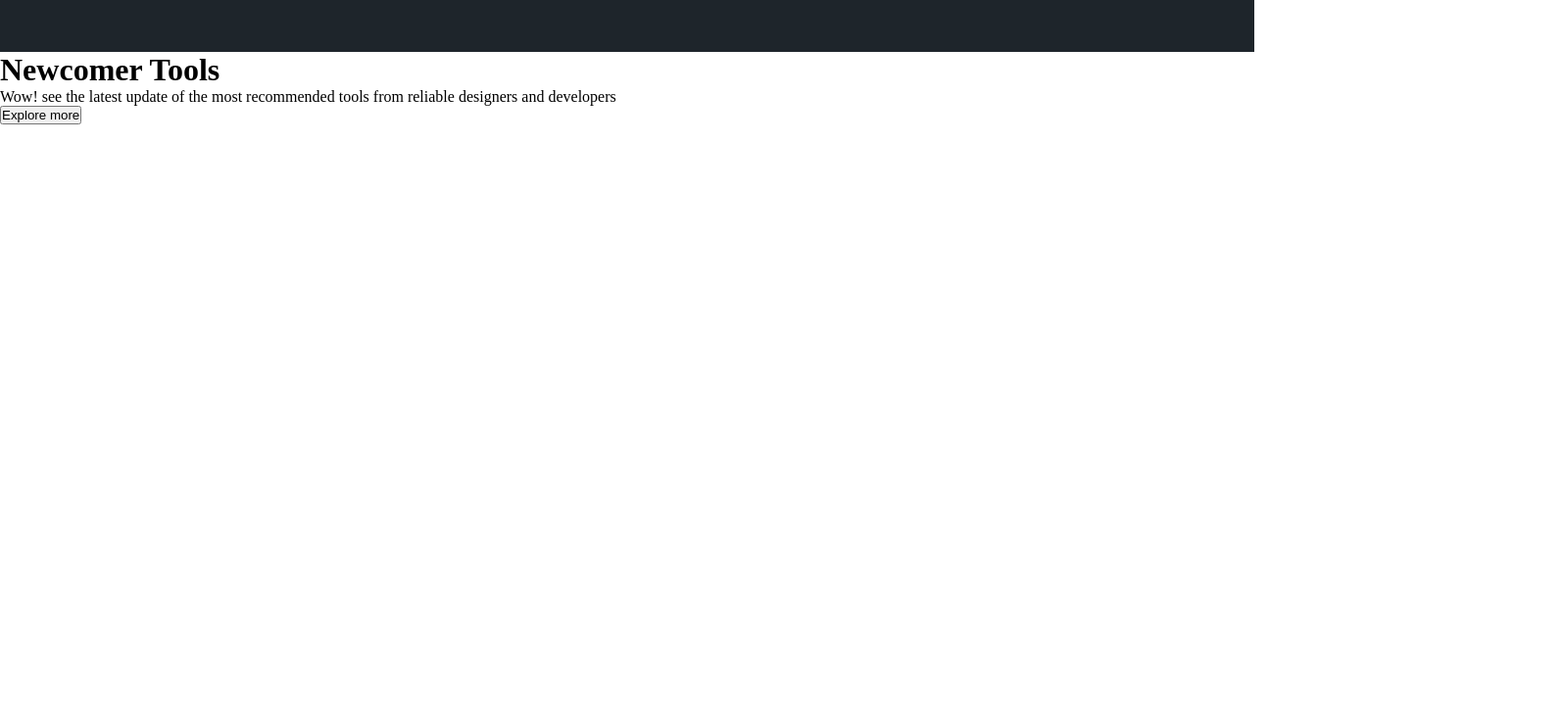
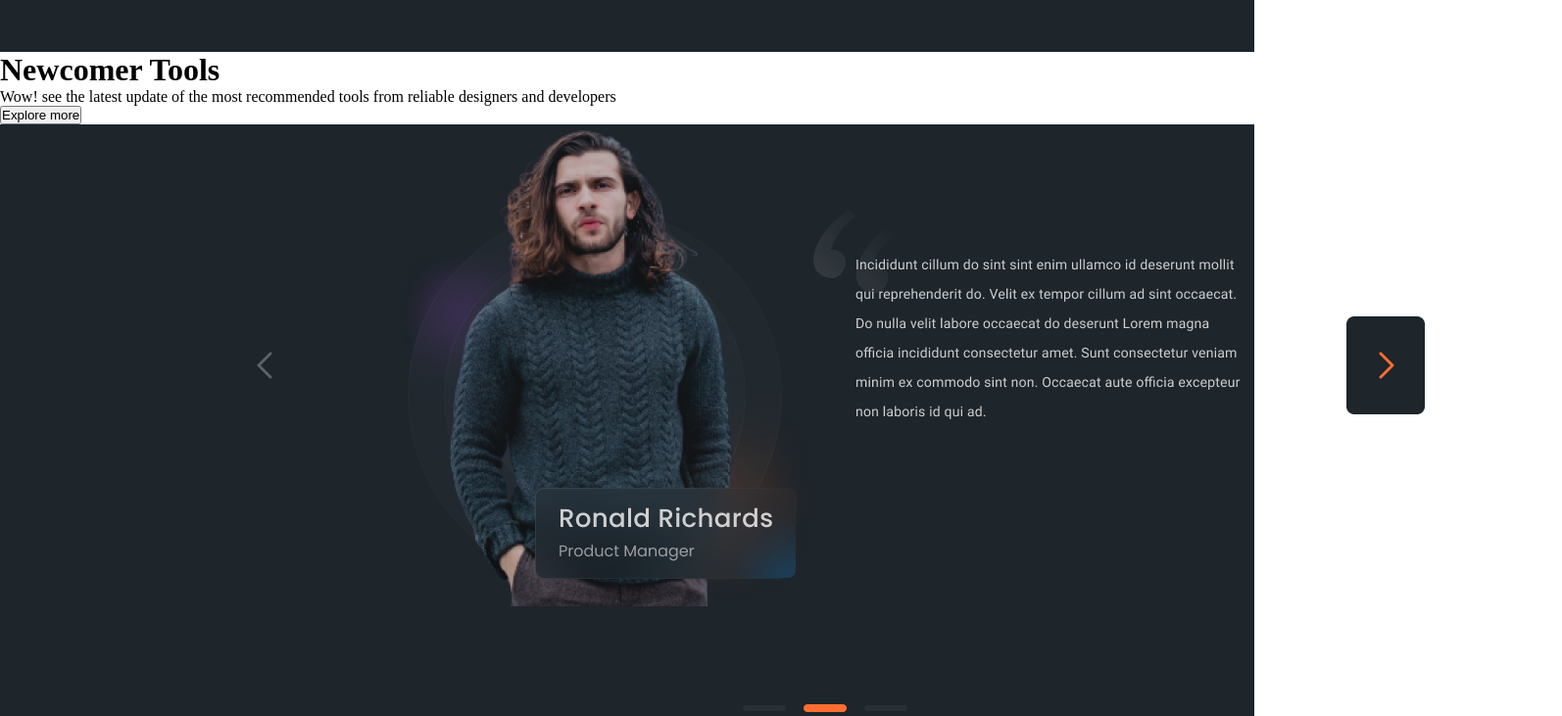
Before and after one commit to m1rlom/Diploma-project-1, a plain HTML site: page index.html in a window 1280 px wide. Shown: the part 1369-2100 px from the top of the page at 98% size, 1594 px wide, since content can reach past the window. Before the commit the page ends 1496 px from the top, so only its background shows below. Drawn offline with Linux system fonts and the light colour scheme.

Commit message:
add  new changes

```diff
--- a/index.html
+++ b/index.html
@@ -77,6 +77,9 @@ Designer & Developer.
                     <button class="newcomer-button">Explore more</button>
                 </div>
                 <div class="newcomer-right"></div>
+                <div class="man">
+                    <img class="man-img" src="/testimonial.png" alt="">
+                </div>
             </div>
 </body>
 </html>
--- a/style.css
+++ b/style.css
@@ -135,3 +135,10 @@ color: rgba(255, 255, 255, 0.9);
    margin-top: 55px;
    font-size: 24px;
 }
+.man{
+  background: #1E252B;
+}
+.man-img{
+padding-left: 230px;
+padding-right: 140px;
+}
```
Also changed, not shown: testimonial.png (added).
